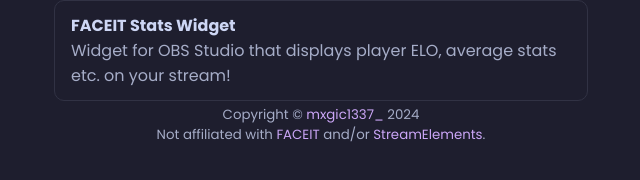
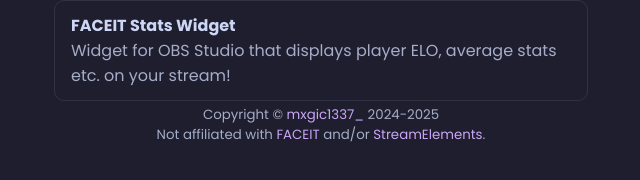
Before and after one commit to mxgic1337/faceit-se-api, a website: page public/index.html in a window 1280 px wide. Shown: the part 408-588 px from the top of the page, 319-959 px from the left. Drawn offline with Linux system fonts and the light colour scheme.

Commit message:
chore(index.html): update copyright year (#8)

```diff
--- a/public/index.html
+++ b/public/index.html
@@ -23,7 +23,7 @@
             <p class="desc">Widget for OBS Studio that displays player ELO, average stats etc. on your stream!</p>
         </div>
     </a>
-    <small>Copyright &copy; <a href="https://mxgic1337.xyz">mxgic1337_</a> 2024</small>
+    <small>Copyright &copy; <a href="https://mxgic1337.xyz">mxgic1337_</a> 2024-2025</small>
     <small>Not affiliated with <a href="https://faceit.com">FACEIT</a> and/or <a href="https://streamelements.com">StreamElements</a>.</small>
 </main>
 </body>
```
